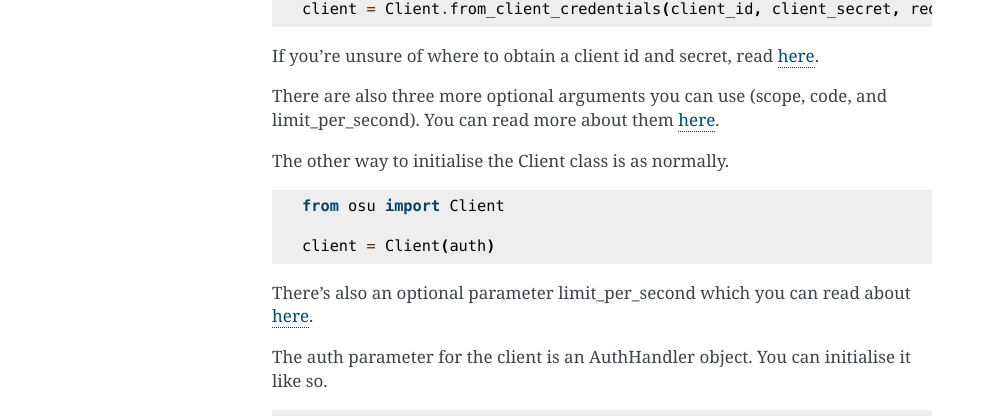
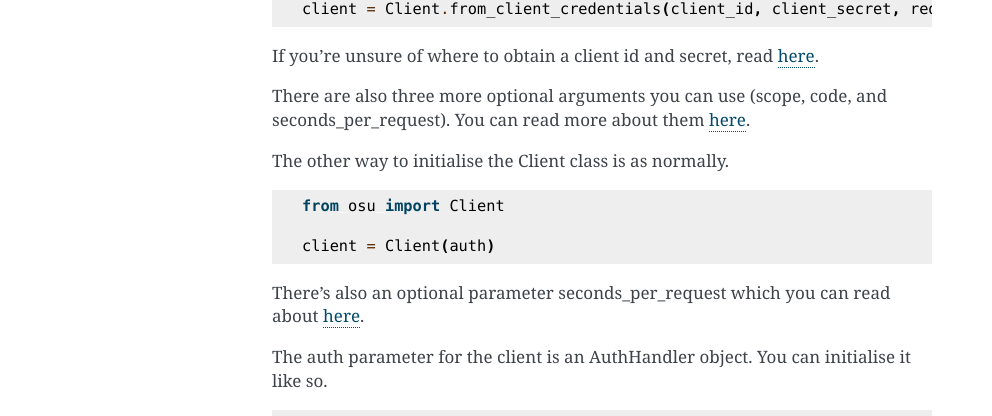
Before and after one commit to Sheppsu/osu.py, a Sphinx documentation site: the page built from docs/source/guide.rst, in a window 1280 px wide. Shown: the part 566-982 px from the top of the page, without its empty margins (148-1140 px from the left). Built offline with Sphinx 7.4.7, drawn with Linux system fonts in a browser that asks for light colours.

Commit message:
updated for limit_per_second -> seconds_per_request

```diff
--- a/docs/source/guide.rst
+++ b/docs/source/guide.rst
@@ -23,7 +23,7 @@ The simplest way to initialise the client class using client credential grant is
 
 If you're unsure of where to obtain a client id and secret, read `here <https://osu.ppy.sh/docs/index.html#managing-oauth-applications>`_.
 
-There are also three more optional arguments you can use (scope, code, and limit_per_second). You can read more about them `here <api.html#osu.Client.from_client_credentials>`_.
+There are also three more optional arguments you can use (scope, code, and seconds_per_request). You can read more about them `here <api.html#osu.Client.from_client_credentials>`_.
 
 The other way to initialise the Client class is as normally.
 
@@ -33,7 +33,7 @@ The other way to initialise the Client class is as normally.
 
 	client = Client(auth)
 
-There's also an optional parameter limit_per_second which you can read about `here <api.html#osu.Client>`_.
+There's also an optional parameter seconds_per_request which you can read about `here <api.html#osu.Client>`_.
 
 The auth parameter for the client is an AuthHandler object. You can initialise it like so.
 
```
